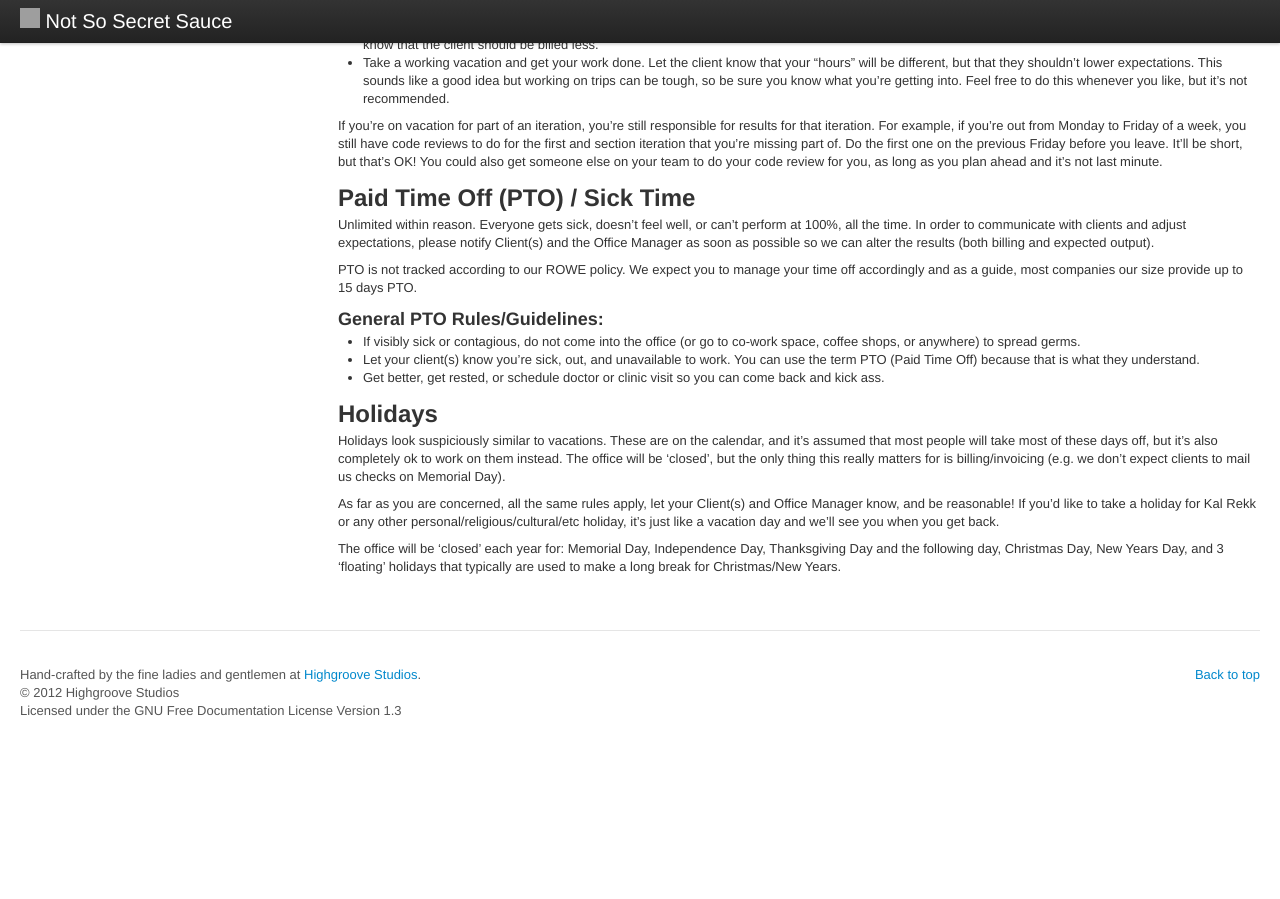
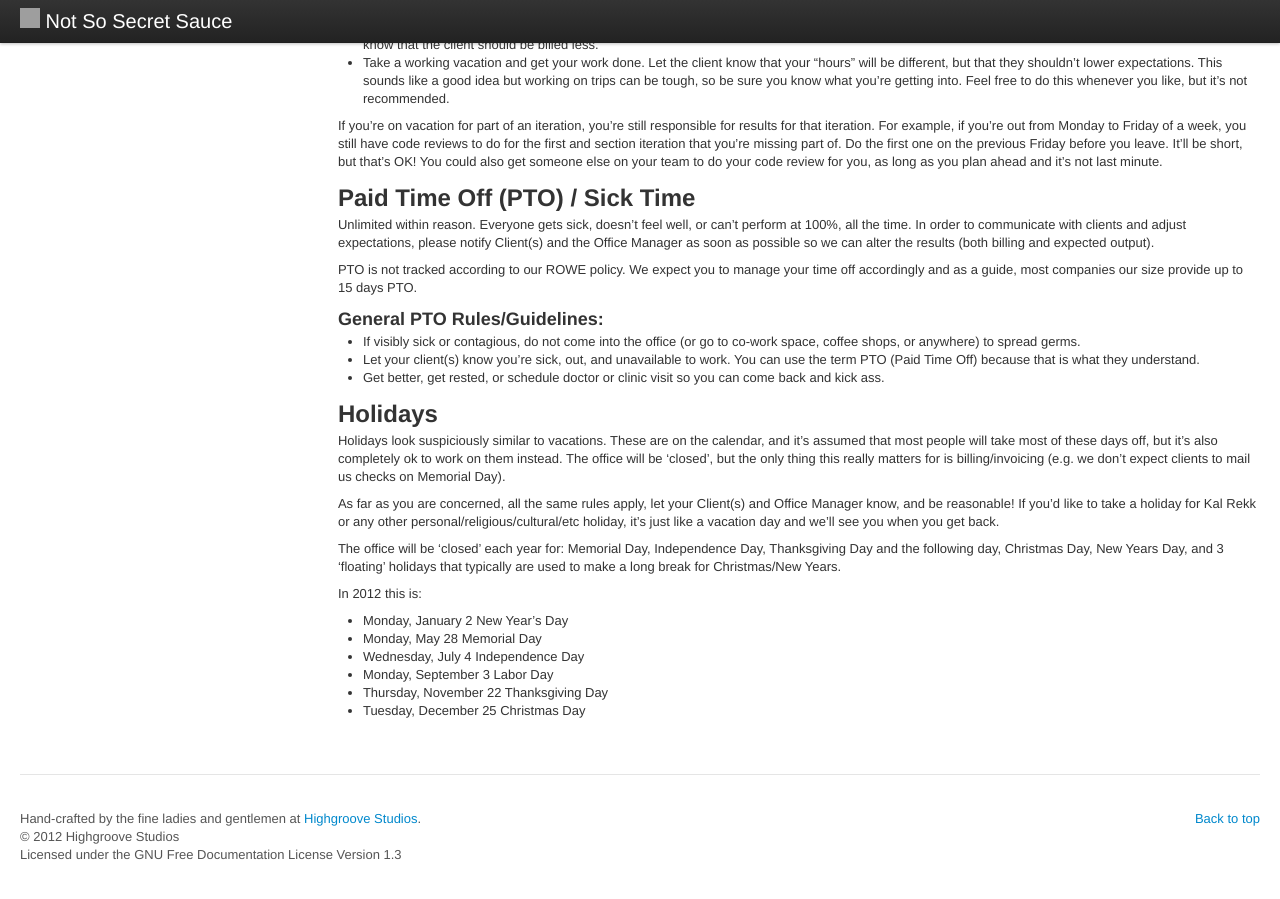
Before and after one commit to daveworth/not-so-secret-sauce, a Jekyll site: the page built from topics/vacation-policy.md, in a window 1280 px wide and 900 px high, scrolled down 639 px. Built offline with Jekyll 4.4.1, drawn with Linux system fonts in a browser that asks for light colours; nearby versions of some CDN libraries; comment, search, counter and statistics services are not loaded; before the commit the page ends 1395 px from its top, so only the background shows below that; grey boxes are pictures that could not be loaded.

Commit message:
Adds dates for holidays. [Finish #32129443]

```diff
--- a/topics/vacation-policy.md
+++ b/topics/vacation-policy.md
@@ -104,3 +104,12 @@ The office will be 'closed' each year for: Memorial Day, Independence Day,
 Thanksgiving Day and the following day, Christmas Day, New Years Day, and 3
 'floating' holidays that typically are used to make a long break for
 Christmas/New Years.
+
+In 2012 this is:
+
+* Monday, January 2 New Year's Day
+* Monday, May 28 Memorial Day
+* Wednesday, July 4 Independence Day
+* Monday, September 3 Labor Day
+* Thursday, November 22 Thanksgiving Day
+* Tuesday, December 25 Christmas Day
```
